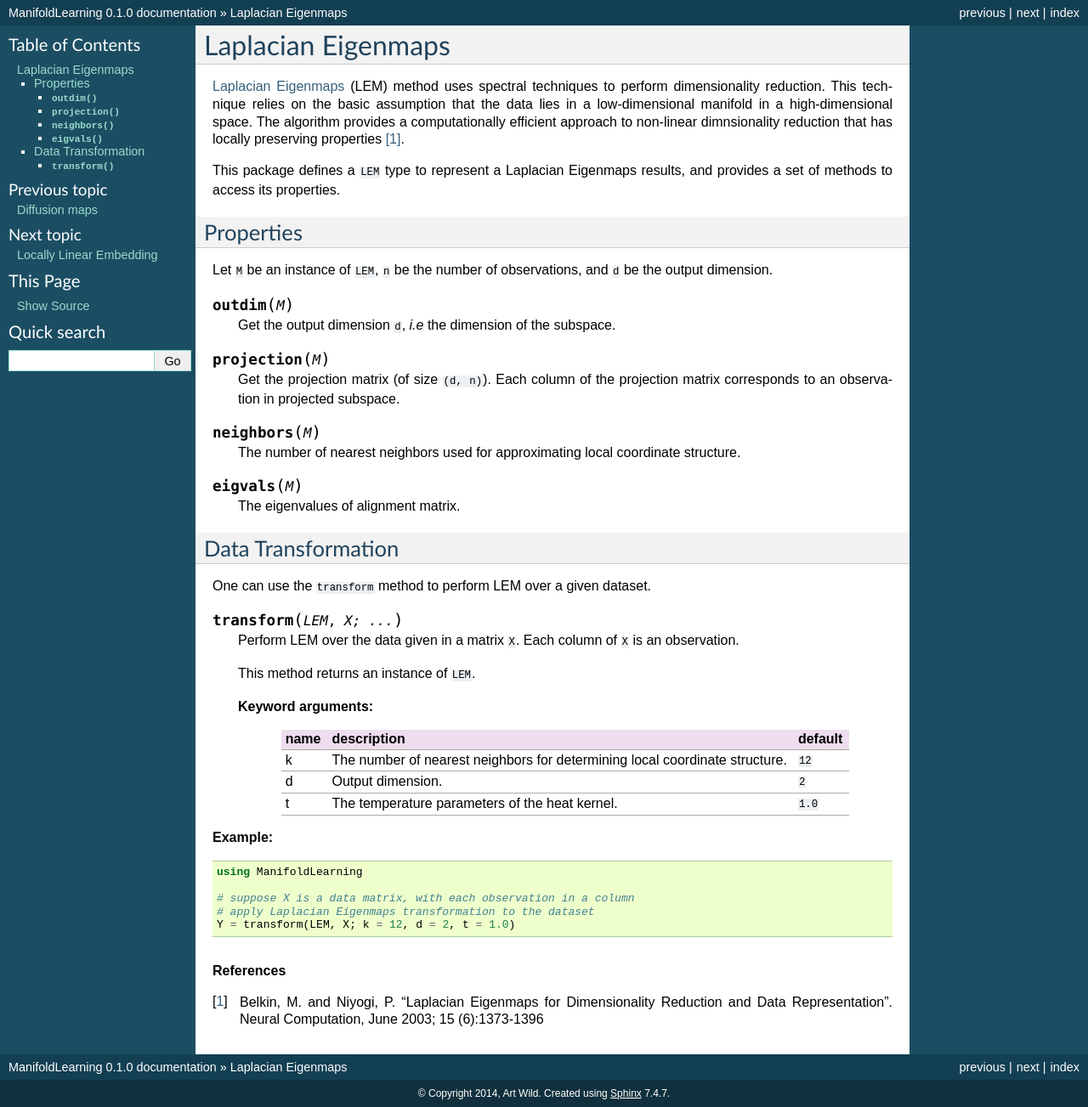
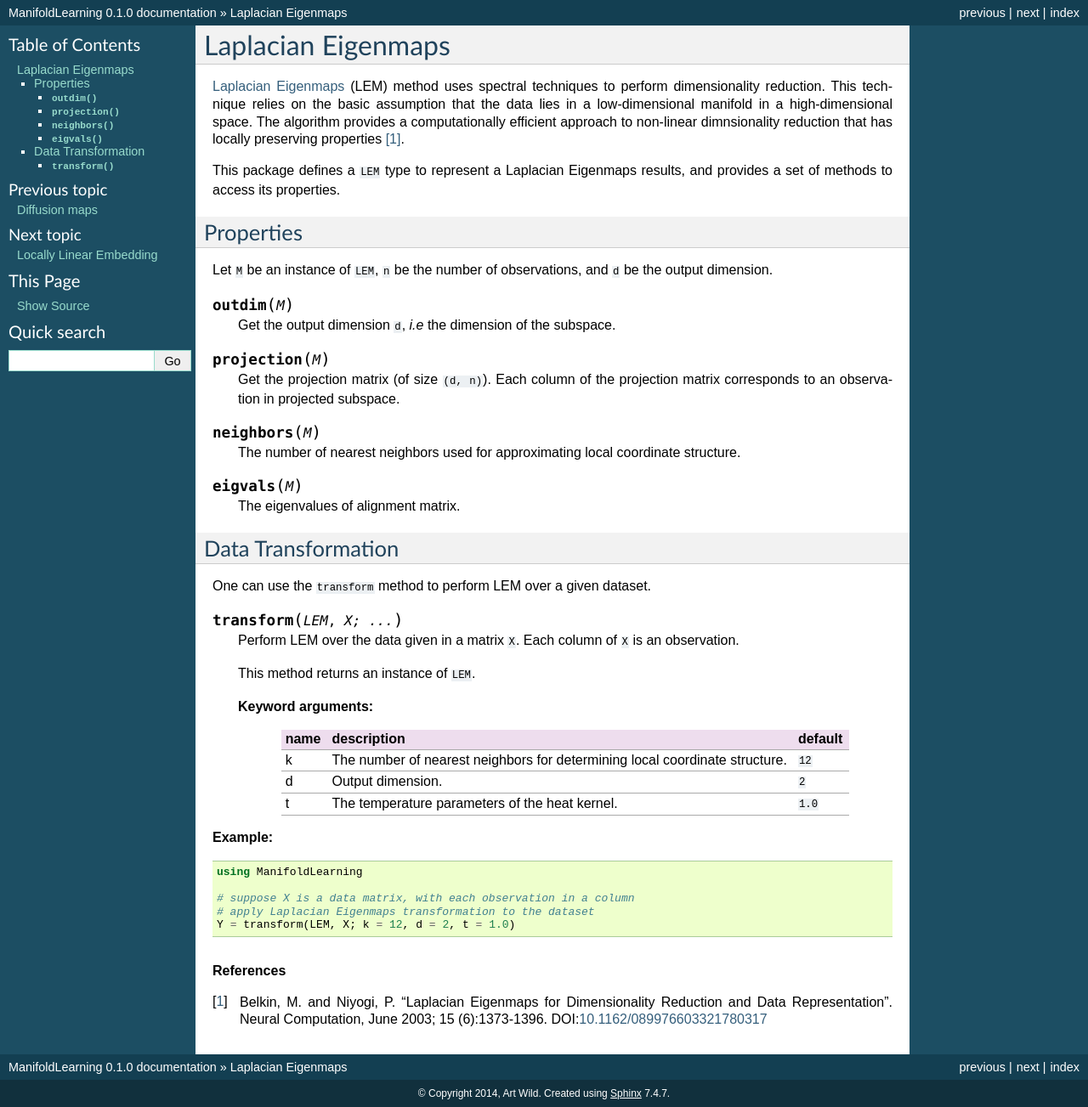
Before and after one commit to wildart/ManifoldLearning.jl, a Sphinx documentation site: the page built from docs/source/lem.rst, in a window 1280 px wide. Shown: the whole page at 85% size. Built offline with Sphinx 7.4.7, drawn with Linux system fonts in a browser that asks for light colours; formulas are drawn with MathJax 3.

```diff
--- a/docs/source/lem.rst
+++ b/docs/source/lem.rst
@@ -63,4 +63,4 @@ One can use the ``transform`` method to perform LEM over a given dataset.
     Y = transform(LEM, X; k = 12, d = 2, t = 1.0)
 
 .. rubric:: References
-.. [#R1] Belkin, M. and Niyogi, P. "Laplacian Eigenmaps for Dimensionality Reduction and Data Representation". Neural Computation, June 2003; 15 (6):1373-1396
+.. [#R1] Belkin, M. and Niyogi, P. "Laplacian Eigenmaps for Dimensionality Reduction and Data Representation". Neural Computation, June 2003; 15 (6):1373-1396. DOI:`10.1162/089976603321780317 <http://dx.doi.org/doi:10.1162/089976603321780317>`_
```
Also changed, not shown: 1 other file.
